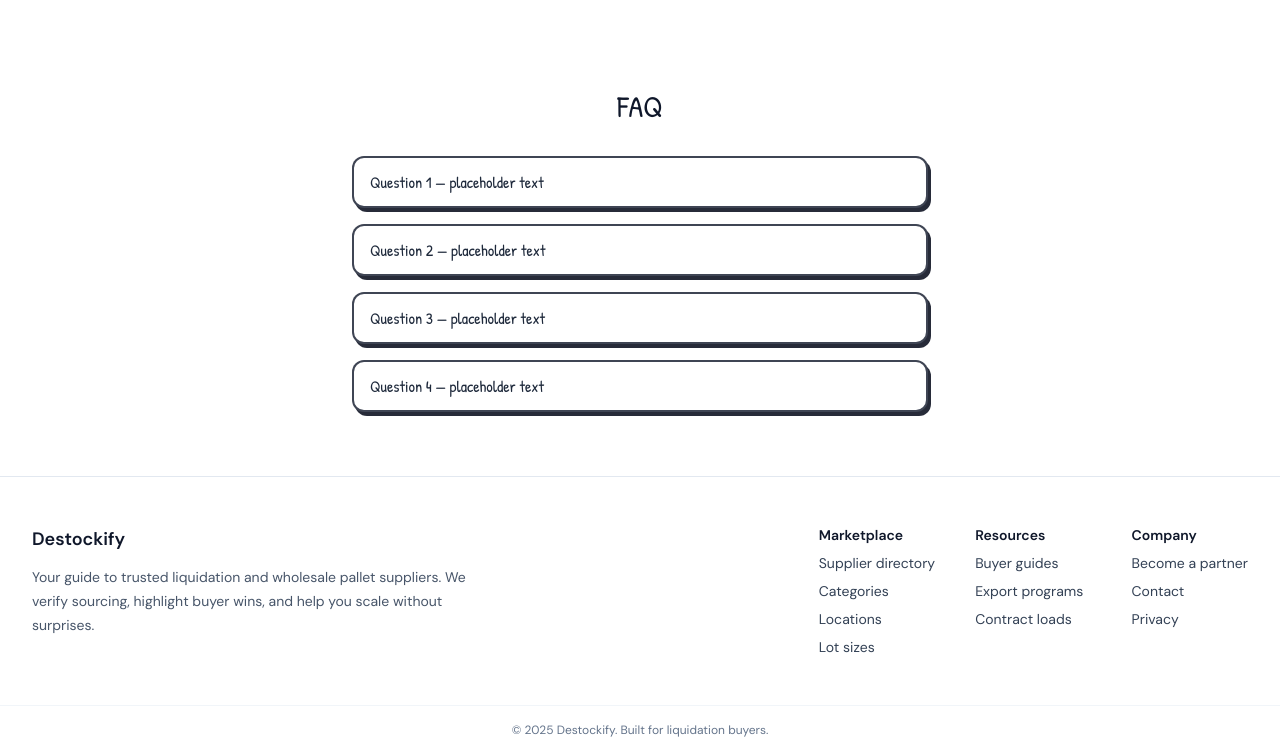
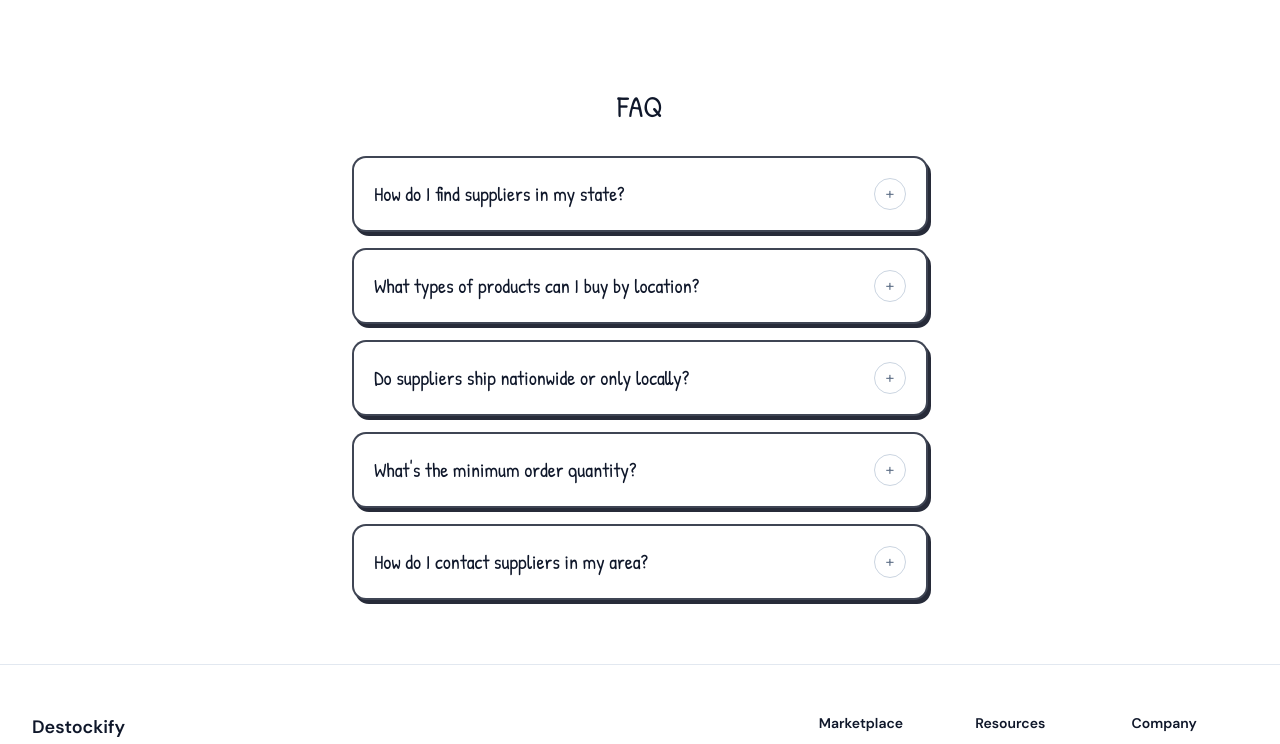
Before and after one commit to madhavSoni/destockify, a Next.js app in the folder web-frontend/: page /locations in a window 1280 px wide. Shown: the part 1640-2384 px from the top of the page. Built offline with nearby package versions, Linux system fonts and the light colour scheme; no server answers.

Commit message:
fixed locations page

```diff
--- a/web-frontend/app/locations/page.tsx
+++ b/web-frontend/app/locations/page.tsx
@@ -1,17 +1,11 @@
 import Link from 'next/link';
 import Image from 'next/image';
 import { Patrick_Hand } from 'next/font/google';
-import { api } from '@/lib/api';
+import { StateSelector } from './state-selector';
 
 const hand = Patrick_Hand({ subsets: ['latin'], weight: '400' });
 
 export default async function LocationsPage() {
-  const STATES = [
-    'AL','AK','AZ','AR','CA','CO','CT','DE','DC','FL','GA','HI','IA','ID','IL','IN','KS','KY','LA','MA',
-    'MD','ME','MI','MN','MO','MS','MT','NC','ND','NE','NH','NJ','NM','NV','NY','OH','OK','OR','PA','RI',
-    'SC','SD','TN','TX','UT','VA','VT','WA','WI','WV','WY',
-  ];
-
   return (
     <div className="bg-white">
       <div className="mx-auto w-full max-w-5xl px-4 py-10 sm:px-6 lg:px-8">
@@ -48,21 +42,7 @@ export default async function LocationsPage() {
         </div>
 
         {/* Shop by State dropdown */}
-        <form action="/suppliers" method="get" className="mx-auto mt-8 max-w-sm">
-          <div className="relative">
-            <select
-              name="state"
-              defaultValue=""
-              className={`${hand.className} h-11 w-full appearance-none rounded-[14px] border-2 border-slate-900/80 bg-white px-4 pr-10 text-base text-slate-900 shadow-[3px_4px_0_0_rgba(2,6,23,0.85)] focus:outline-none`}
-            >
-              <option value="" disabled>Shop by State</option>
-              {STATES.map((s) => (
-                <option key={s} value={s}>{s}</option>
-              ))}
-            </select>
-            <span className="pointer-events-none absolute right-3 top-1/2 -translate-y-1/2 text-slate-700">▾</span>
-          </div>
-        </form>
+        <StateSelector />
       </div>
 
       {/* Feature cards section */}
@@ -130,16 +110,85 @@ export default async function LocationsPage() {
       <section className="py-16 bg-white text-center">
         <h2 className={`${hand.className} text-3xl text-slate-900 mb-8`}>FAQ</h2>
         <div className="mx-auto max-w-xl space-y-4">
-          {[1, 2, 3, 4].map((i) => (
-            <div
-              key={i}
-              className="rounded-[12px] border-2 border-slate-900/80 bg-white py-3 px-4 text-left shadow-[3px_4px_0_0_rgba(2,6,23,0.85)]"
-            >
-              <p className={`${hand.className} text-base text-slate-800`}>
-                Question {i} — placeholder text
-              </p>
+          <details className="group rounded-[14px] border-2 border-slate-900/80 bg-white shadow-[3px_4px_0_0_rgba(2,6,23,0.85)] transition hover:shadow-[4px_5px_0_0_rgba(2,6,23,0.85)]">
+            <summary className="flex cursor-pointer list-none items-center justify-between gap-3 p-5">
+              <div>
+                <div className={`${hand.className} text-base font-semibold text-xl text-slate-900`}>
+                  How do I find suppliers in my state?
+                </div>
+              </div>
+              <span className="ml-4 inline-flex h-8 w-8 flex-shrink-0 items-center justify-center rounded-full border border-slate-300 text-slate-500 transition group-open:rotate-45">
+                +
+              </span>
+            </summary>
+            <div className={`${hand.className} mt-4 px-5 pb-5 text-base text-slate-700 leading-relaxed`}>
+              Use the "Shop by State" dropdown above to filter suppliers by location. You can also browse by region or search for specific cities. Each supplier profile shows their warehouse locations and service areas.
             </div>
-          ))}
+          </details>
+
+          <details className="group rounded-[14px] border-2 border-slate-900/80 bg-white shadow-[3px_4px_0_0_rgba(2,6,23,0.85)] transition hover:shadow-[4px_5px_0_0_rgba(2,6,23,0.85)]">
+            <summary className="flex cursor-pointer list-none items-center justify-between gap-3 p-5">
+              <div>
+                <div className={`${hand.className} text-base font-semibold text-xl text-slate-900`}>
+                  What types of products can I buy by location?
+                </div>
+              </div>
+              <span className="ml-4 inline-flex h-8 w-8 flex-shrink-0 items-center justify-center rounded-full border border-slate-300 text-slate-500 transition group-open:rotate-45">
+                +
+              </span>
+            </summary>
+            <div className={`${hand.className} mt-4 px-5 pb-5 text-base text-slate-700 leading-relaxed`}>
+              Suppliers offer a wide variety of liquidation merchandise including clothing, electronics, home goods, toys, and more. Each supplier profile lists their available categories and minimum order requirements. Filter by category to find specific product types in your area.
+            </div>
+          </details>
+
+          <details className="group rounded-[14px] border-2 border-slate-900/80 bg-white shadow-[3px_4px_0_0_rgba(2,6,23,0.85)] transition hover:shadow-[4px_5px_0_0_rgba(2,6,23,0.85)]">
+            <summary className="flex cursor-pointer list-none items-center justify-between gap-3 p-5">
+              <div>
+                <div className={`${hand.className} text-base font-semibold text-xl text-slate-900`}>
+                  Do suppliers ship nationwide or only locally?
+                </div>
+              </div>
+              <span className="ml-4 inline-flex h-8 w-8 flex-shrink-0 items-center justify-center rounded-full border border-slate-300 text-slate-500 transition group-open:rotate-45">
+                +
+              </span>
+            </summary>
+            <div className={`${hand.className} mt-4 px-5 pb-5 text-base text-slate-700 leading-relaxed`}>
+              Shipping policies vary by supplier. Some offer nationwide shipping, while others prefer local pickup or have specific service areas. Check each supplier's profile for their logistics notes, which detail shipping options, freight costs, and pickup availability.
+            </div>
+          </details>
+
+          <details className="group rounded-[14px] border-2 border-slate-900/80 bg-white shadow-[3px_4px_0_0_rgba(2,6,23,0.85)] transition hover:shadow-[4px_5px_0_0_rgba(2,6,23,0.85)]">
+            <summary className="flex cursor-pointer list-none items-center justify-between gap-3 p-5">
+              <div>
+                <div className={`${hand.className} text-base font-semibold text-xl text-slate-900`}>
+                  What's the minimum order quantity?
+                </div>
+              </div>
+              <span className="ml-4 inline-flex h-8 w-8 flex-shrink-0 items-center justify-center rounded-full border border-slate-300 text-slate-500 transition group-open:rotate-45">
+                +
+              </span>
+            </summary>
+            <div className={`${hand.className} mt-4 px-5 pb-5 text-base text-slate-700 leading-relaxed`}>
+              Minimum order requirements vary significantly by supplier. Some accept pallet orders (typically 500-1,500 units), while others require full truckloads. Each supplier profile displays their minimum order and lot size options. Contact suppliers directly for specific requirements.
+            </div>
+          </details>
+
+          <details className="group rounded-[14px] border-2 border-slate-900/80 bg-white shadow-[3px_4px_0_0_rgba(2,6,23,0.85)] transition hover:shadow-[4px_5px_0_0_rgba(2,6,23,0.85)]">
+            <summary className="flex cursor-pointer list-none items-center justify-between gap-3 p-5">
+              <div>
+                <div className={`${hand.className} text-base font-semibold text-xl text-slate-900`}>
+                  How do I contact suppliers in my area?
+                </div>
+              </div>
+              <span className="ml-4 inline-flex h-8 w-8 flex-shrink-0 items-center justify-center rounded-full border border-slate-300 text-slate-500 transition group-open:rotate-45">
+                +
+              </span>
+            </summary>
+            <div className={`${hand.className} mt-4 px-5 pb-5 text-base text-slate-700 leading-relaxed`}>
+              Each supplier profile includes contact information including email, phone, and website. You can reach out directly through their listed contact methods. Many suppliers also have inquiry forms on their websites for bulk order requests.
+            </div>
+          </details>
         </div>
       </section>
     </div>
--- a/web-frontend/app/locations/state-selector.tsx
+++ b/web-frontend/app/locations/state-selector.tsx
@@ -18,21 +18,51 @@ type RegionSummary = {
   stateCode?: string | null;
 };
 
+// State code to name mapping
+const STATE_NAMES: Record<string, string> = {
+  'AL': 'Alabama', 'AK': 'Alaska', 'AZ': 'Arizona', 'AR': 'Arkansas', 'CA': 'California',
+  'CO': 'Colorado', 'CT': 'Connecticut', 'DE': 'Delaware', 'DC': 'District of Columbia',
+  'FL': 'Florida', 'GA': 'Georgia', 'HI': 'Hawaii', 'ID': 'Idaho', 'IL': 'Illinois',
+  'IN': 'Indiana', 'IA': 'Iowa', 'KS': 'Kansas', 'KY': 'Kentucky', 'LA': 'Louisiana',
+  'ME': 'Maine', 'MD': 'Maryland', 'MA': 'Massachusetts', 'MI': 'Michigan', 'MN': 'Minnesota',
+  'MS': 'Mississippi', 'MO': 'Missouri', 'MT': 'Montana', 'NE': 'Nebraska', 'NV': 'Nevada',
+  'NH': 'New Hampshire', 'NJ': 'New Jersey', 'NM': 'New Mexico', 'NY': 'New York',
+  'NC': 'North Carolina', 'ND': 'North Dakota', 'OH': 'Ohio', 'OK': 'Oklahoma', 'OR': 'Oregon',
+  'PA': 'Pennsylvania', 'RI': 'Rhode Island', 'SC': 'South Carolina', 'SD': 'South Dakota',
+  'TN': 'Tennessee', 'TX': 'Texas', 'UT': 'Utah', 'VT': 'Vermont', 'VA': 'Virginia',
+  'WA': 'Washington', 'WV': 'West Virginia', 'WI': 'Wisconsin', 'WY': 'Wyoming'
+};
+
+// Helper function to get state name from code
+const getStateName = (code: string): string | null => {
+  return STATE_NAMES[code] || null;
+};
+
 export function StateSelector() {
   const router = useRouter();
   const [stateToRegionMap, setStateToRegionMap] = useState<Record<string, string>>({});
+  const [regionsList, setRegionsList] = useState<RegionSummary[]>([]);
 
   useEffect(() => {
     // Fetch regions and create a map of stateCode -> region slug
     const API_URL = process.env.NEXT_PUBLIC_API_URL ?? 'http://localhost:8080/api';
     fetch(`${API_URL}/catalog/regions`)
       .then((res) => res.json())
-      .then((regionsList: RegionSummary[]) => {
+      .then((regions: RegionSummary[]) => {
+        setRegionsList(regions);
         const map: Record<string, string> = {};
-        regionsList.forEach((region) => {
+        regions.forEach((region) => {
+          // Map by state code if available
           if (region.stateCode) {
             map[region.stateCode] = region.slug;
           }
+          // Also try to match by region name containing state name
+          const regionNameLower = region.name.toLowerCase();
+          Object.entries(STATE_NAMES).forEach(([code, stateName]) => {
+            if (regionNameLower.includes(stateName.toLowerCase())) {
+              map[code] = region.slug;
+            }
+          });
         });
         setStateToRegionMap(map);
       })
@@ -43,13 +73,31 @@ export function StateSelector() {
 
   const handleChange = (e: React.ChangeEvent<HTMLSelectElement>) => {
     const stateCode = e.target.value;
-    if (stateCode && stateToRegionMap[stateCode]) {
-      // Use the region slug instead of state code
+    if (!stateCode) return;
+
+    // Check if we have a region mapping for this state
+    if (stateToRegionMap[stateCode]) {
+      // Navigate to suppliers filtered by the region
       router.push(`/suppliers?region=${stateToRegionMap[stateCode]}`);
-    } else if (stateCode) {
-      // Fallback: if no region found, still navigate with state code
-      // The suppliers page can handle this or we can search by state code
-      router.push(`/suppliers?search=${stateCode}`);
+    } else {
+      // If no direct mapping, try to find a region by name match
+      const stateName = getStateName(stateCode);
+      if (stateName) {
+        // Try to find a region whose name contains the state name
+        const matchingRegion = regionsList.find((region) =>
+          region.name.toLowerCase().includes(stateName.toLowerCase())
+        );
+
+        if (matchingRegion) {
+          router.push(`/suppliers?region=${matchingRegion.slug}`);
+        } else {
+          // Fallback: search by state name
+          router.push(`/suppliers?search=${stateName}`);
+        }
+      } else {
+        // Final fallback: search by state code
+        router.push(`/suppliers?search=${stateCode}`);
+      }
     }
   };
 
```
